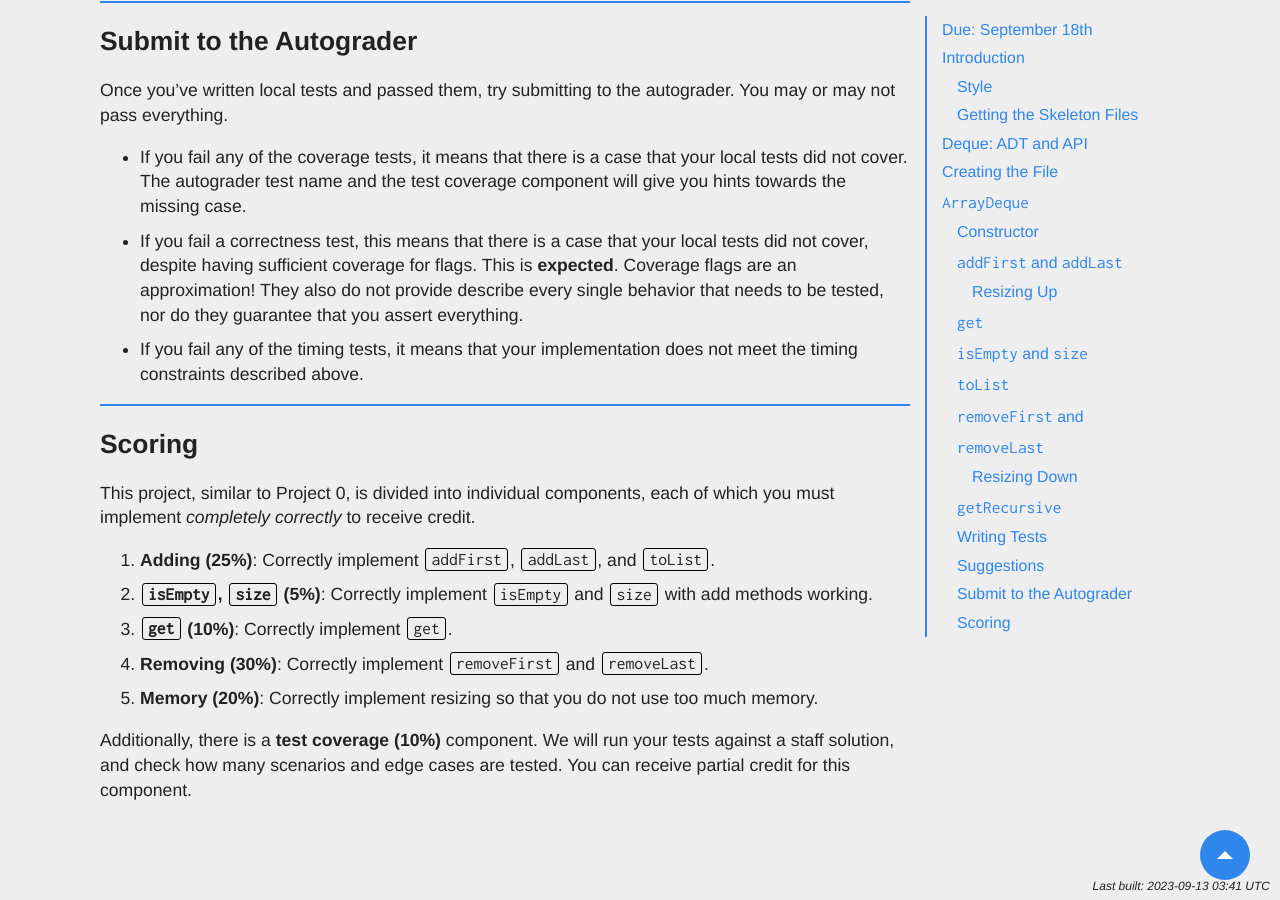
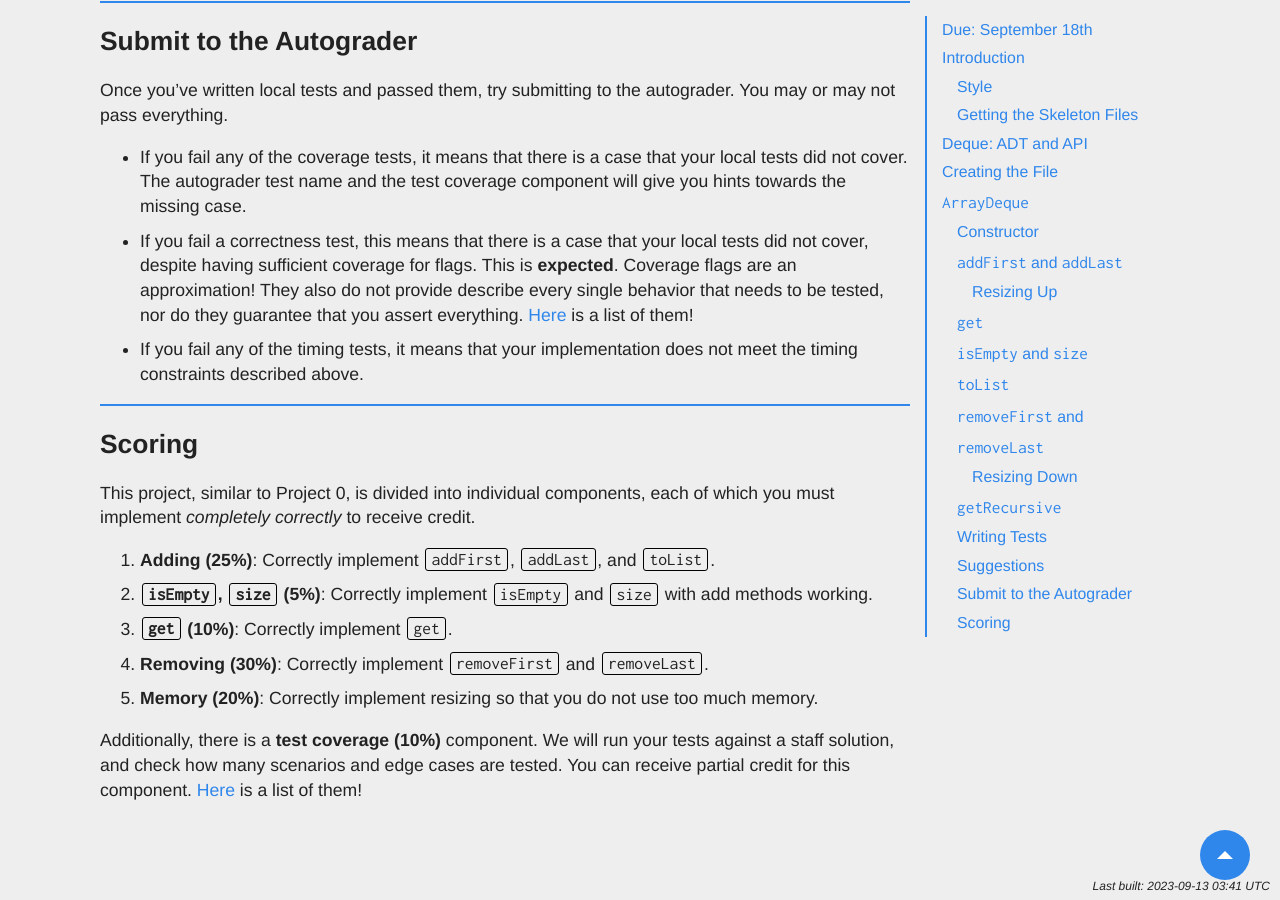
Before and after one commit to Berkeley-CS61B/website-fa23, a Jekyll site: the page built from materials/proj/proj1b/index.md, in a window 1280 px wide and 900 px high, scrolled down 6916 px. Built offline with Jekyll 4.4.1, drawn with Linux system fonts in a browser that asks for light colours; nearby versions of some CDN libraries; comment, search, counter and statistics services are not loaded.

Commit message:
Update index.md

```diff
--- a/materials/proj/proj1b/index.md
+++ b/materials/proj/proj1b/index.md
@@ -365,7 +365,7 @@ autograder. You may or may not pass everything.
   local tests did not cover, despite having sufficient coverage for flags.
   This is **expected**. Coverage flags are an approximation! They also do not
   provide describe every single behavior that needs to be tested, nor do they
-  guarantee that you assert everything.
+  guarantee that you assert everything. [Here](./flags.md) is a list of them!
 - If you fail any of the timing tests, it means that your implementation does
   not meet the timing constraints described above.
 
@@ -384,4 +384,4 @@ of which you must implement _completely correctly_ to receive credit.
 
 Additionally, there is a **test coverage (10%)** component. We will run your
 tests against a staff solution, and check how many scenarios and edge cases are
-tested. You can receive partial credit for this component.
+tested. You can receive partial credit for this component. [Here](./flags.md) is a list of them!
```
